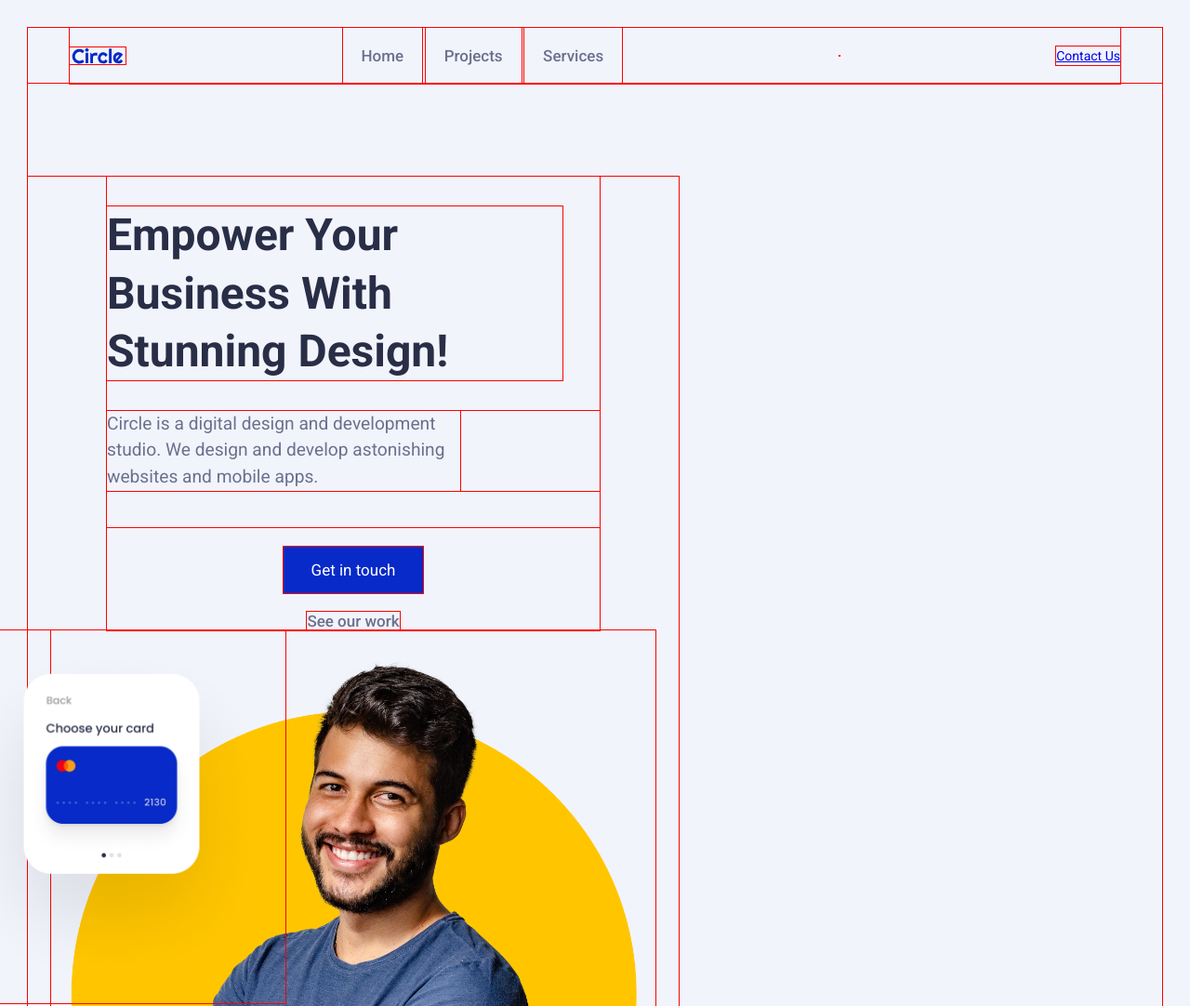
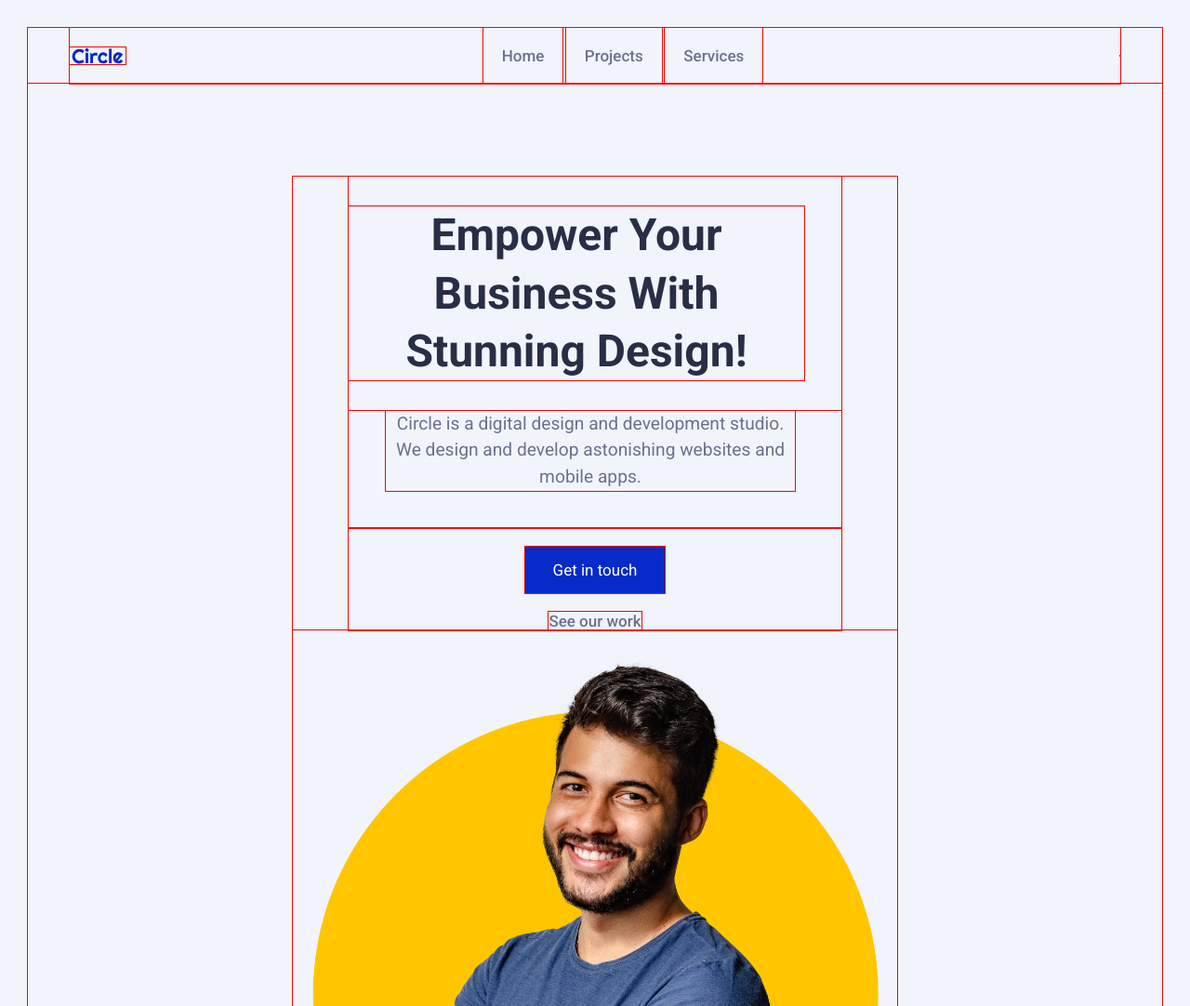
Before and after one commit to loquearde/midterm-project, a plain HTML site: page index.html in a window 1280 px wide. Shown: the top 1082 px of the page at 93% size. Drawn offline with Linux system fonts and the light colour scheme.

Commit message:
fixed mobile elements using a new class and display:none

```diff
--- a/index.html
+++ b/index.html
@@ -23,7 +23,9 @@
         </nav>
       </div>
       <div id="animated-right-menu"></div>
-      <a class="button primary-button" href="./contact-us.html">Contact Us</a>
+      <a class="button primary-button noshow" href="./contact-us.html"
+        >Contact Us</a
+      >
     </header>
 
     <section id="empower-section">
@@ -50,12 +52,12 @@
             alt="customer-smiling"
           />
           <img
-            class="empower-image-card"
+            class="empower-image-card noshow"
             src="./project-assets/hero-section/card-1.png"
             alt="choose-your-card"
           />
           <img
-            class="empower-image-emoji"
+            class="empower-image-emoji noshow"
             src="./project-assets/hero-section/card-2.png"
             alt="project-has-been-accepted"
           />
--- a/style.css
+++ b/style.css
@@ -26,6 +26,10 @@ body {
   min-height: 100%;
   display: block;
   margin: 30px;
+}
+
+.noshow {
+  display: none;
 }
 
 /* Navbar */
@@ -83,6 +87,8 @@ header {
 
 #empower-section {
   padding-top: 100px;
+  display: flex;
+  justify-content: center;
 }
 
 .empower-section-container {
@@ -97,6 +103,9 @@ header {
 
 .empower-content {
   max-width: 530px;
+  display: flex;
+  flex-direction: column;
+  text-align: center;
 }
 
 .empower-title {
@@ -118,7 +127,8 @@ h1 {
 
 .empower-text p {
   margin-bottom: 40px;
-  margin-right: 150px;
+  margin-right: 50px;
+  margin-left: 40px;
   color: #6b708d;
   line-height: 150%;
   font-size: 1.2rem;
```
Also changed, not shown: 1 other file.
